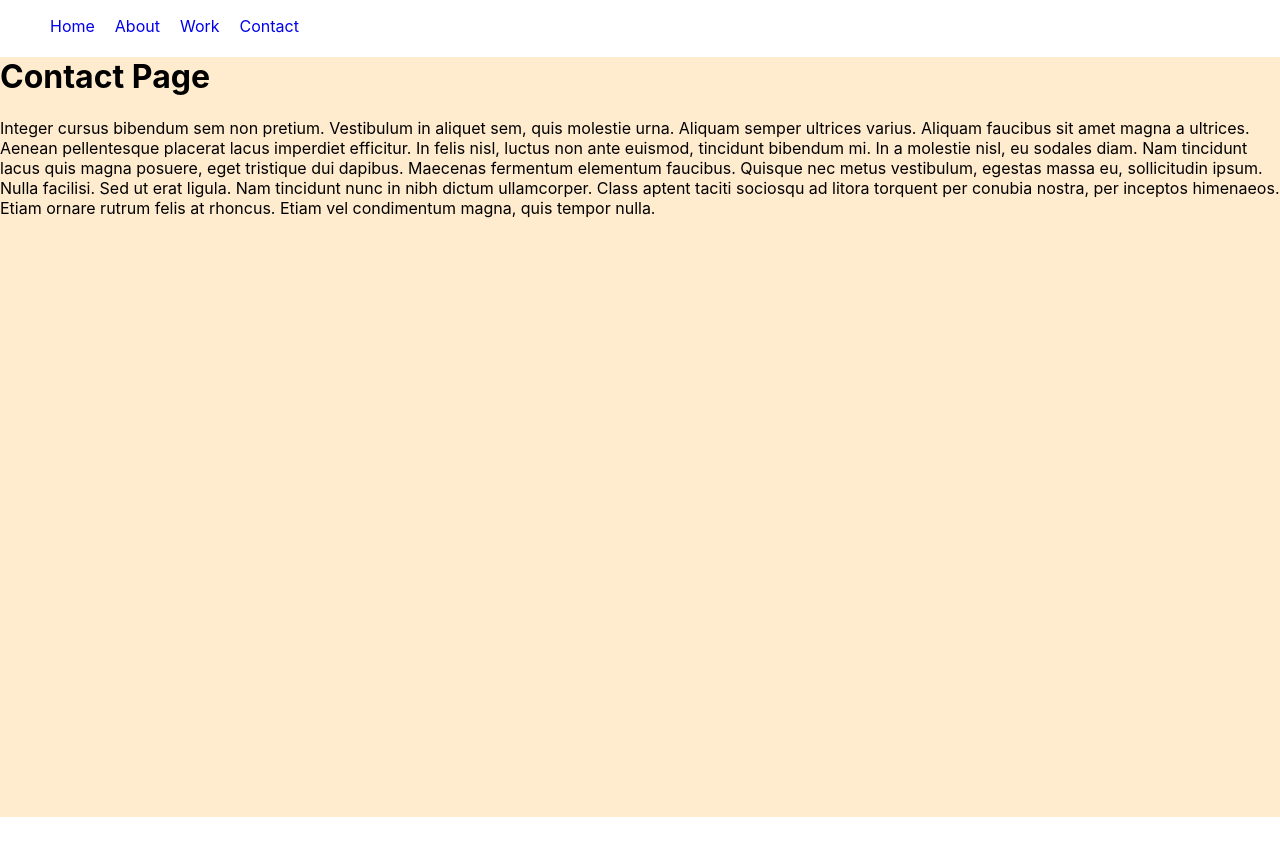
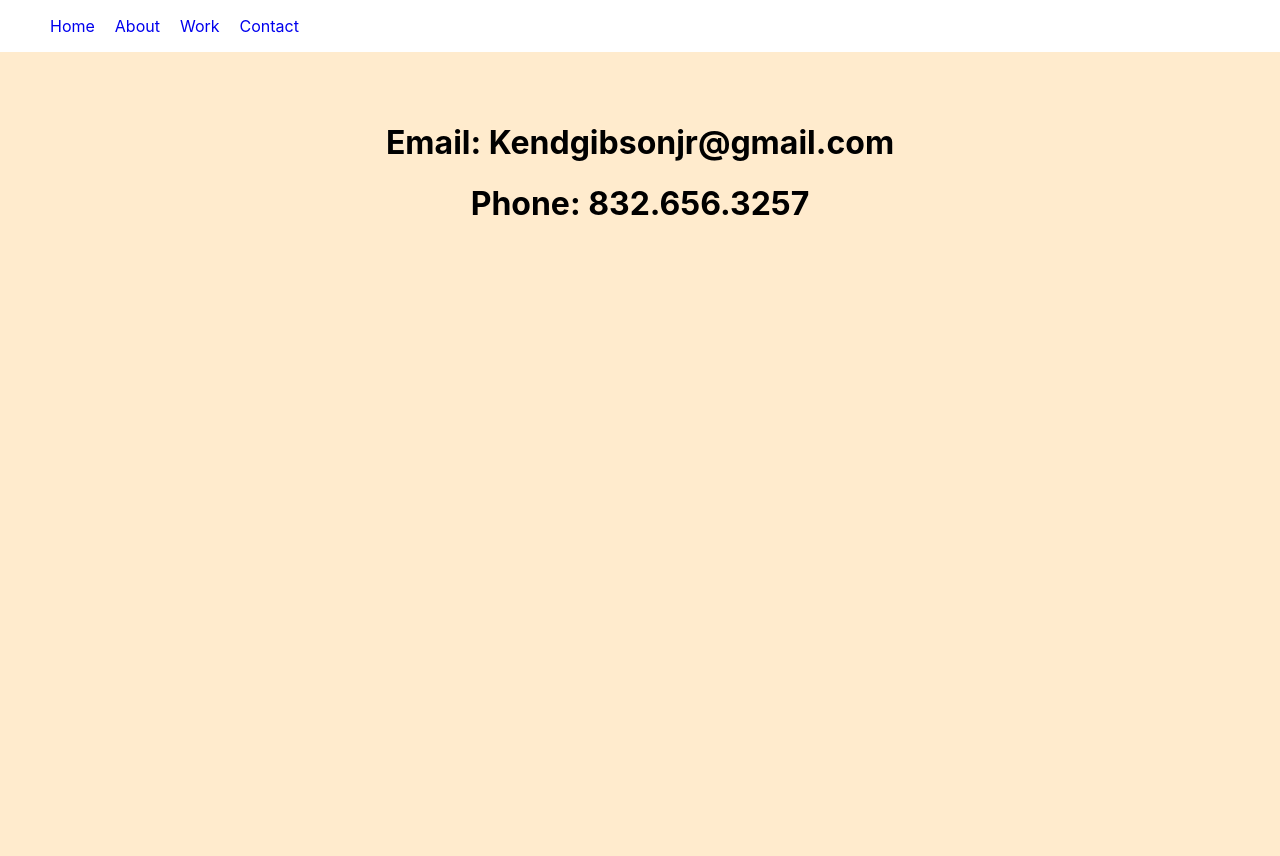
Before and after one commit to cyperpunkmunk/Portfolioreact3, a React (Create React App) app: page /contact in a window 1280 px wide. Shown: the top 856 px of the page. Before the commit the page ends 817 px from the top, so only its background shows below. Built offline with nearby package versions, Linux system fonts and the light colour scheme.

Commit message:
added files

```diff
--- a/package.json
+++ b/package.json
@@ -10,6 +10,8 @@
     "react-dom": "^17.0.2",
     "react-router-dom": "^5.2.0",
     "react-scripts": "4.0.3",
+    "react-three-fiber": "^6.0.13",
+    "three.js": "^0.77.1",
     "web-vitals": "^1.1.2"
   },
   "scripts": {
--- a/src/App.js
+++ b/src/App.js
@@ -6,6 +6,9 @@ import About from "./components/pages/About/About";
 import Contact from "./components/pages/Contact/Contact";
 import Work from "./components/pages/Work/Work";
 import "./App.css";
+
+
+
 function App() {
   return (
     <Router>
--- a/src/components/pages/Contact/Contact.js
+++ b/src/components/pages/Contact/Contact.js
@@ -4,19 +4,9 @@ import "./contact.css"
 
 function Contact(props) {
   return (
-    <div className = "main">
-      <h1>Contact Page</h1>
-      <p>
-        Integer cursus bibendum sem non pretium. Vestibulum in aliquet sem, quis molestie urna.
-        Aliquam semper ultrices varius. Aliquam faucibus sit amet magna a ultrices. Aenean
-        pellentesque placerat lacus imperdiet efficitur. In felis nisl, luctus non ante euismod,
-        tincidunt bibendum mi. In a molestie nisl, eu sodales diam. Nam tincidunt lacus quis magna
-        posuere, eget tristique dui dapibus. Maecenas fermentum elementum faucibus. Quisque nec
-        metus vestibulum, egestas massa eu, sollicitudin ipsum. Nulla facilisi. Sed ut erat ligula.
-        Nam tincidunt nunc in nibh dictum ullamcorper. Class aptent taciti sociosqu ad litora
-        torquent per conubia nostra, per inceptos himenaeos. Etiam ornare rutrum felis at rhoncus.
-        Etiam vel condimentum magna, quis tempor nulla.
-      </p>
+    <div className = "con">
+      <h1 className ="title">Email: Kendgibsonjr@gmail.com</h1>
+      <h1 className ="title">Phone: 832.656.3257</h1>
     </div>
   );
 }
--- a/src/components/pages/Contact/contact.css
+++ b/src/components/pages/Contact/contact.css
@@ -1,4 +1,5 @@
-.main{
+.con{
     height: 95vh;
     background-color: blanchedalmond;
+    padding-top: 50px;
 }
--- a/src/components/pages/Home/Home.js
+++ b/src/components/pages/Home/Home.js
@@ -1,6 +1,7 @@
 import React from "react";
 import "./style.css"
 import logo from "../../../IMG_8450.png"
+import * as THREE from 'three';
 
 function Home() {
   return (
--- a/src/components/pages/Home/style.css
+++ b/src/components/pages/Home/style.css
@@ -1,5 +1,5 @@
 .main{
-    height: 90vh;
+    height: 95vh;
     background-color: blanchedalmond;
 }
 .title{
--- a/src/components/pages/Work/Work.js
+++ b/src/components/pages/Work/Work.js
@@ -2,9 +2,9 @@ import React from "react";
 import "./work.css"
 function Work() {
   return (
-    <div class = "main">
-      <h1 className = "" >Work</h1>
-      <p>
+    <div className = "work">
+      <h1 className = "title" >Work</h1>
+      <p className = "title">
         Donec a volutpat quam. Curabitur nec varius justo, sed rutrum ligula. Curabitur pellentesque
         turpis sit amet eros iaculis, a mollis arcu dictum. Ut vel ante eget massa ornare placerat.
         Etiam nisl orci, finibus sodales volutpat et, hendrerit ut dolor. Suspendisse porta dictum
--- a/src/components/pages/Work/work.css
+++ b/src/components/pages/Work/work.css
@@ -1,4 +1,5 @@
-.main{
+.work{
     height: 95vh;
     background-color: blanchedalmond;
+    padding-top: 50px;
 }
```
Also changed, not shown: 1 other file (tests, documents, lock files or other folders).
